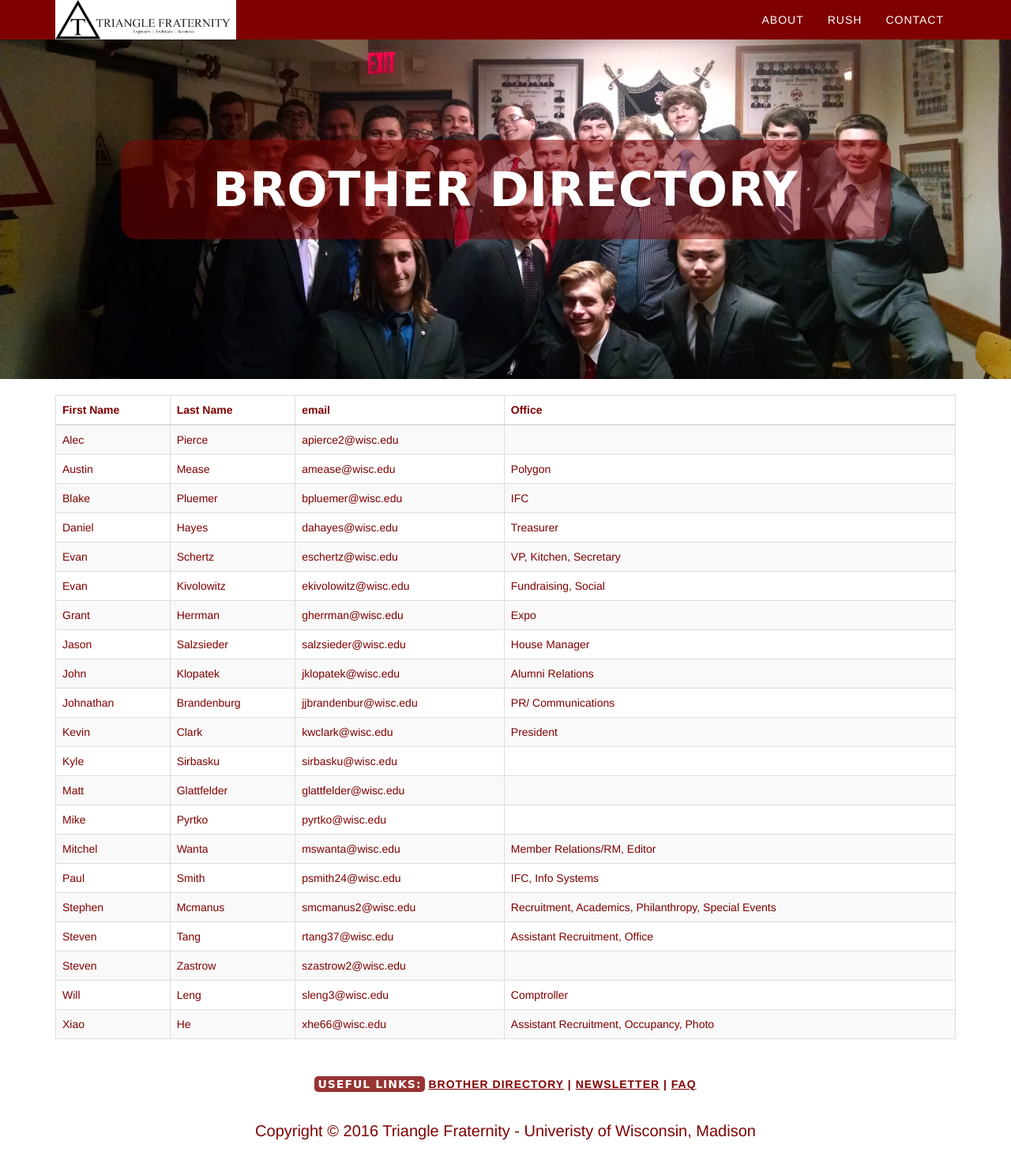
After one commit to Cigarent/Triangle, a PHP site: page /directory.php in a window 1280 px wide. The commit adds this page. Shown: the whole page at 79% size. Run offline with PHP 8.4, Linux system fonts and the light colour scheme.

Commit message:
add directory page and website should be almost good!

```diff
--- a/css/main.css
+++ b/css/main.css
@@ -100,14 +100,6 @@ form{
 
 #grey{
   background-color: grey;
-}
-
-td, tr{
-  text-align: center;
-  border-right-style: solid;
-  border-left-style: solid;
-  border-color: black;
-  width: auto;
 }
 
 .drops{
--- /dev/null
+++ b/directory.php
@@ -0,0 +1,178 @@
+<!DOCTYPE html>
+<html lang="en">
+
+<?php include("includes.php");
+      printHead();?>
+
+<body>
+
+    <!-- Navigation -->
+    <?php include("header.php");
+          printNav(4);?>
+
+
+    <div class="intro about-intro">
+        <div class="intro-body">
+            <div class="container">
+                <div class="row">
+                    <div class="col-md-1"></div>
+                    <div class="col-md-10 text-background-intro">
+                        <h1 class="brand-heading" style="margin-bottom:0">Brother Directory</h1>
+                    </div>
+                </div>
+            </div>
+        </div>
+    </div>
+
+    <div class="container">
+        <table class="table table-bordered table-striped">
+            <thead>
+                <tr>
+                    <th>First Name</th>
+                    <th>Last Name</th>
+                    <th>
+                        email
+                    </th>
+                    <th>Office
+                    </th>
+                </tr>
+            </thead>
+            <tbody>
+                <tr>
+                    <td>Alec</td>
+                    <td>Pierce</td>
+                    <td> apierce2@wisc.edu</td>
+                    <td>&nbsp;</td>
+                </tr>
+                <tr>
+                    <td>Austin</td>
+                    <td>Mease</td>
+                    <td>amease@wisc.edu</td>
+                    <td>Polygon</td>
+                </tr>
+                <tr>
+                    <td>Blake</td>
+                    <td>Pluemer</td>
+                    <td>bpluemer@wisc.edu</td>
+                    <td>IFC</td>
+                </tr>
+                <tr>
+                    <td>Daniel</td>
+                    <td>Hayes</td>
+                    <td>dahayes@wisc.edu</td>
+                    <td>Treasurer</td>
+                </tr>
+                <tr>
+                    <td>Evan</td>
+                    <td>Schertz</td>
+                    <td>eschertz@wisc.edu</td>
+                    <td>VP, Kitchen, Secretary</td>
+                </tr>
+                <tr>
+                    <td>Evan</td>
+                    <td>Kivolowitz</td>
+                    <td>ekivolowitz@wisc.edu</td>
+                    <td>Fundraising, Social</td>
+                </tr>
+                <tr>
+                    <td>Grant </td>
+                    <td>Herrman</td>
+                    <td>gherrman@wisc.edu</td>
+                    <td>Expo</td>
+                </tr>
+                <tr>
+                    <td>Jason</td>
+                    <td>Salzsieder</td>
+                    <td>salzsieder@wisc.edu</td>
+                    <td>House Manager</td>
+                </tr>
+                <tr>
+                    <td>John</td>
+                    <td>Klopatek</td>
+                    <td>jklopatek@wisc.edu</td>
+                    <td>Alumni Relations</td>
+                </tr>
+                <tr>
+                    <td>Johnathan</td>
+                    <td>Brandenburg</td>
+                    <td>jjbrandenbur@wisc.edu</td>
+                    <td>PR/ Communications </td>
+                </tr>
+                <tr>
+                    <td>Kevin</td>
+                    <td>Clark</td>
+                    <td>kwclark@wisc.edu</td>
+                    <td>President</td>
+                </tr>
+                <tr>
+                    <td>Kyle</td>
+                    <td>Sirbasku</td>
+                    <td> sirbasku@wisc.edu</td>
+                    <td>&nbsp;</td>
+                </tr>
+                <tr>
+                    <td>Matt</td>
+                    <td>Glattfelder</td>
+                    <td>glattfelder@wisc.edu</td>
+                    <td>&nbsp;</td>
+                </tr>
+                <tr>
+                    <td>Mike</td>
+                    <td>Pyrtko</td>
+                    <td>pyrtko@wisc.edu</td>
+                    <td>&nbsp;</td>
+                </tr>
+                <tr>
+                    <td>Mitchel</td>
+                    <td>Wanta </td>
+                    <td>mswanta@wisc.edu</td>
+                    <td>Member Relations/RM, Editor</td>
+                </tr>
+                <tr>
+                    <td>Paul</td>
+                    <td>Smith</td>
+                    <td>psmith24@wisc.edu</td>
+                    <td>IFC, Info Systems</td>
+                </tr>
+                <tr>
+                    <td>Stephen</td>
+                    <td>Mcmanus</td>
+                    <td>smcmanus2@wisc.edu</td>
+                    <td>Recruitment, Academics, Philanthropy, Special Events</td>
+                </tr>
+                <tr>
+                    <td>Steven</td>
+                    <td>Tang</td>
+                    <td>rtang37@wisc.edu</td>
+                    <td>Assistant Recruitment, Office</td>
+                </tr>
+                <tr>
+                    <td>Steven</td>
+                    <td>Zastrow</td>
+                    <td>szastrow2@wisc.edu</td>
+                    <td>&nbsp;</td>
+                </tr>
+                <tr>
+                    <td>Will </td>
+                    <td>Leng</td>
+                    <td>sleng3@wisc.edu</td>
+                    <td>Comptroller</td>
+                </tr>
+                <tr>
+                    <td>Xiao</td>
+                    <td>He</td>
+                    <td>xhe66@wisc.edu</td>
+                    <td>Assistant Recruitment, Occupancy, Photo</td>
+                </tr>
+            </tbody>
+        </table>
+        </table>
+    </div>
+
+
+    <!-- Footer -->
+    <?php printFooter(); ?>
+
+</body>
+
+</html>
--- a/includes.php
+++ b/includes.php
@@ -39,6 +39,14 @@ HTML;
 function printFooter(){
 	print '<footer>
         <div class="container text-center">
+				<div class="row text-center">
+          <h5>
+            <span class="list-head">Useful Links:</span>
+              <a href="directory.php">Brother Directory</a> |
+              <a href="echoes.php">Newsletter</a> |
+              <a href="rush.php#faq">FAQ</a>
+          </h5>
+        </div>
             <p>Copyright &copy; 2016 Triangle Fraternity - Univeristy of Wisconsin, Madison</p>
         </div>
     </footer>'
--- a/index.php
+++ b/index.php
@@ -77,10 +77,10 @@
                         <a href="#" class="btn btn-default btn-lg"><i class="fa fa-twitter fa-fw"></i> <span class="network-name">Twitter</span></a>
                     </li>
                     <li>
-                        <a href="#" class="btn btn-default btn-lg"><i class="fa fa-facebook fa-fw"></i> <span class="network-name">FACEBOOK</span></a>
+                        <a href="https://www.facebook.com/Triangle-Fraternity-Wisconsin-Chapter-382509701674" class="btn btn-default btn-lg"><i class="fa fa-facebook fa-fw"></i> <span class="network-name">FACEBOOK</span></a>
                     </li>
                     <li>
-                        <a href="contact.php" class="btn btn-default btn-lg"><i class="fa fa-envelope fa-fw"></i> <span class="network-name">subscribe</span></a>
+                        <a href="contact.php" class="btn btn-default btn-lg"><i class="fa fa-envelope fa-fw"></i> <span class="network-name">Contact</span></a>
                     </li>
                 </ul>
             </div>
@@ -92,6 +92,7 @@
                 </div>
             </div>
         </div>
+
     </section>
 
 
--- a/rush.php
+++ b/rush.php
@@ -28,7 +28,7 @@
     <div class="container">
         <div class="row text-center">
             <h1 style="margin-bottom:20px">UPCOMING EVENTS</h1>
-            <p><small>All events at 6:30pm unless otherwise specified</small>
+            <p><small>Potentials: if you would like most recent updates, please <a href="contact.php">sign up here</a>.</small>
                 <p>
         </div>
         <div class="row">
@@ -147,10 +147,10 @@
         <hr>
 
         <div class="text-center">
-            <h1 style="margin-bottom:20px">Frequent Asked Questions</h1>
+            <h1>Frequent Asked Questions</h1>
         </div>
         <div class="well">
-        <div class="row faq text-center">
+        <div id="faq" class="row faq text-center">
           <ul>
             <li><span class="faq-question">Who can join Triangle?</span><br><div class="faq-answer">Any undergraduate student intending to study fields in science, architecture, or engineering. If you're still not sure if your major applies, shoot us an email!</div></li>
             <li><span class="faq-question">Does Triangle Haze?</span><br><div class="faq-answer">Absolutely not. We abhor hazing of any sort and do not tolerate it. Every semester we sign an Anti-Hazing Certificate that indicates we are in compliance with Triangle Fraternity's Policy Statement on Hazing.</div></li>
```
Also changed, not shown: about.php (+21 -13 lines), contact.php (+4 -4 lines), mailingList.php (+21 -11 lines), res/mailingList.csv (+1 -6 lines), images/coa.png (added).
